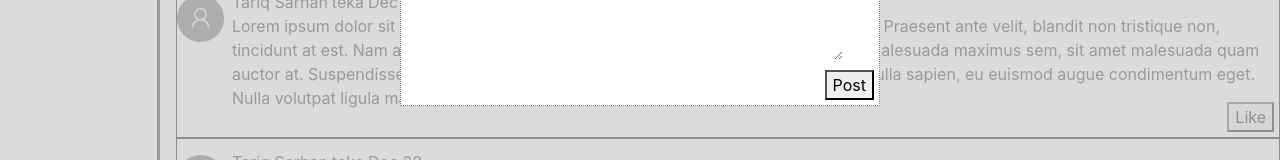
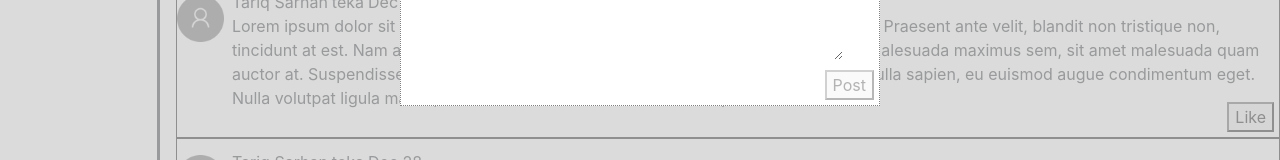
Before and after one commit to tariq7299/CS50Web-Project4-network, a React (Create React App) app in the folder network-react/: page / in a window 1280 px wide. Both pictures are taken after a click on the button "Post". Shown: the part 454-614 px from the top of the page. Built offline with nearby package versions, Linux system fonts and the light colour scheme.

Commit message:
working on creating new post

```diff
--- a/network-react/package.json
+++ b/network-react/package.json
@@ -34,5 +34,6 @@
       "last 1 firefox version",
       "last 1 safari version"
     ]
-  }
+  },
+  "proxy": "http://127.0.0.1:8000"
 }
--- a/network-react/src/App.js
+++ b/network-react/src/App.js
@@ -3,6 +3,23 @@ import './App.scss';
 
 function App() {
   const [isActive, setIsActive] = useState(false)
+  const [postContent, setPostContent] = useState("")
+
+  function handleNewPostButton() {
+    // fetch("api/new-post", {
+    //     method: "POST",
+    //     body: JSON.stringify(postContent)
+    //   }
+    // )
+    // .then(()=>Response.json)
+    // // Continue handling succesful response and error response
+
+    return
+  }
+
+  function handlePostContentInput(e) {
+    setPostContent(e.target.value)
+  }
 
   function handelPostModal() {
     setIsActive(!isActive)
@@ -21,10 +38,10 @@ function App() {
           <div className="profile-image-wrapper">
             <img src="default-profile.svg.png"></img>
           </div>
-          <textarea name="post-content-input" className="post-content" placeholder="What's happening?"></textarea>
+          <textarea name="post-content-input" className="post-content" placeholder="What's happening?" value={postContent} onChange={handlePostContentInput}></textarea>
         </div>
 
-        <button>Post</button>
+        <button disabled={!postContent.length} onClick={handleNewPostButton}>Post</button>
 
       </div>
 
```
Also changed, not shown: 2 other files (tests, documents, lock files or other folders).
